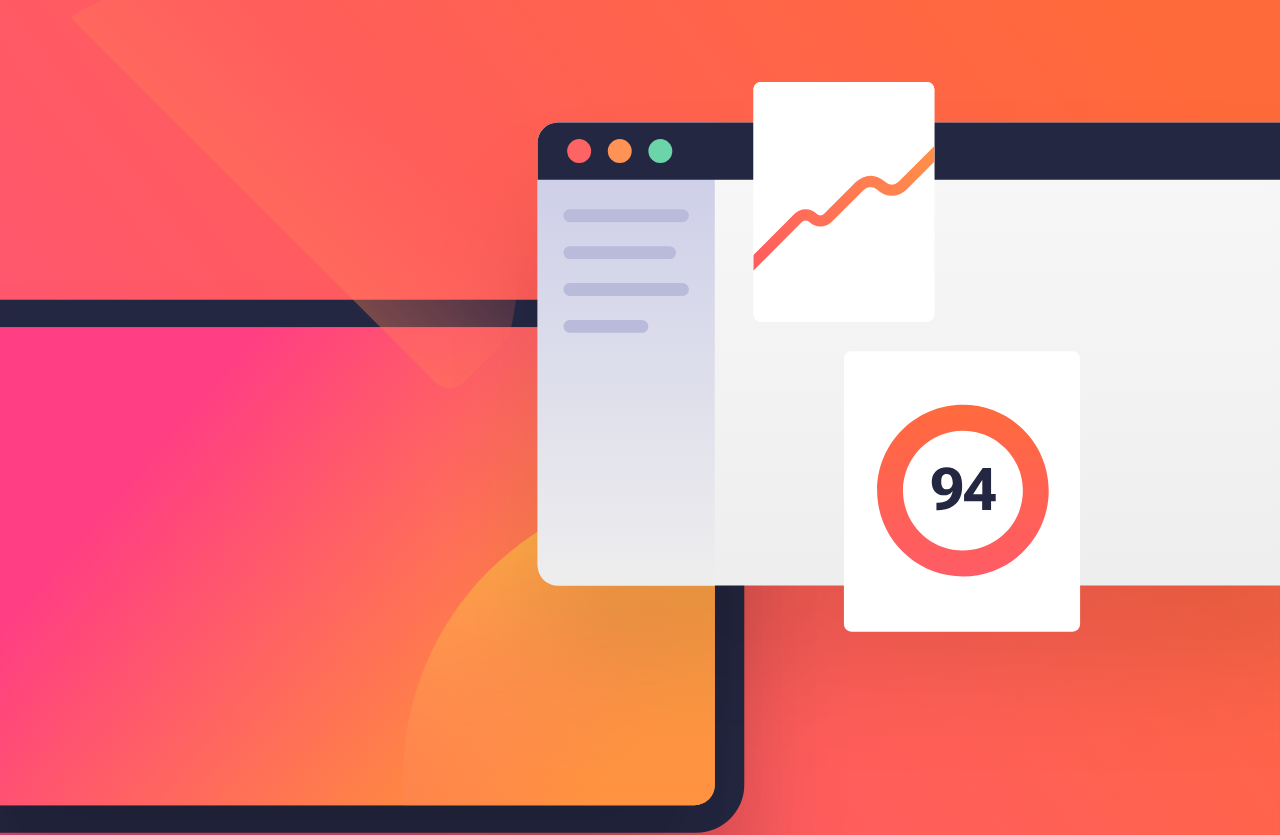
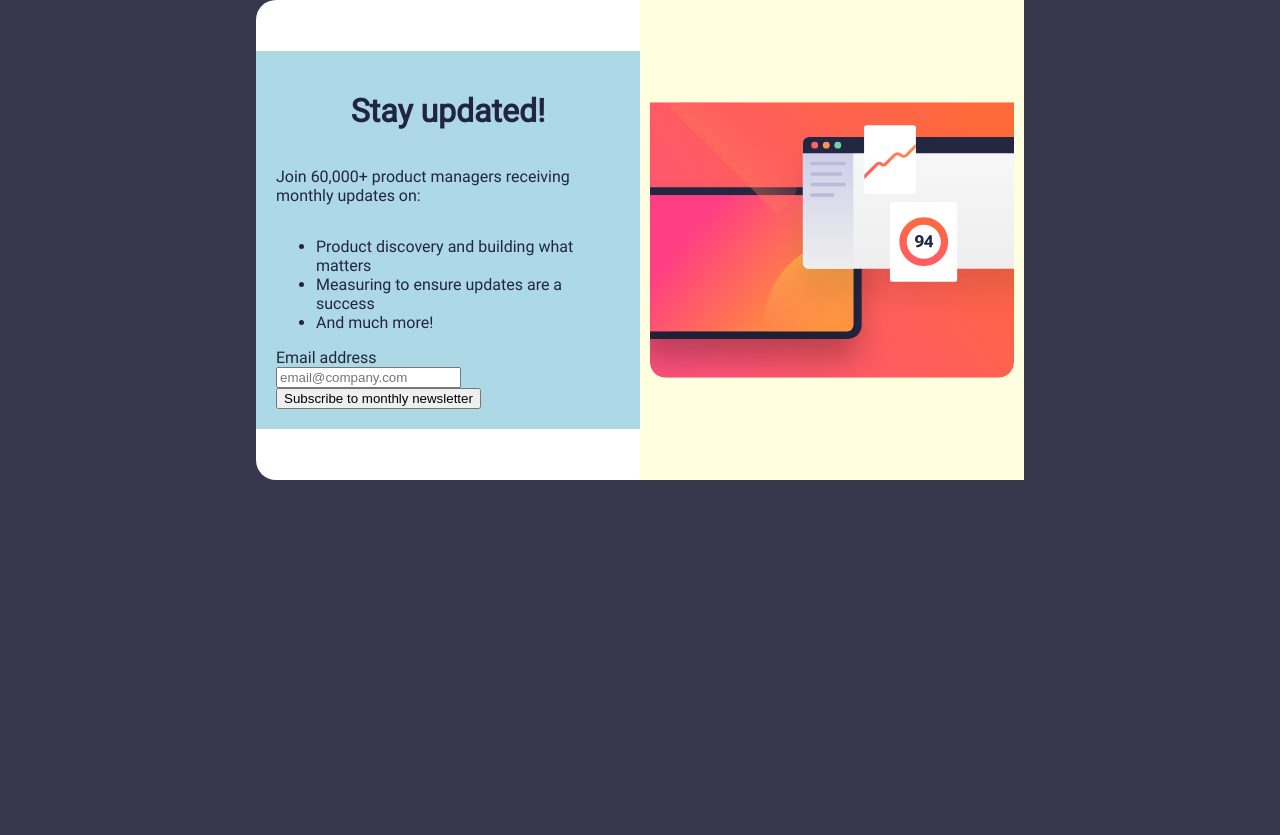
Before and after one commit to sjohnston82/email-newsletter, a plain HTML site: page index.html in a window 1280 px wide. Shown: the top 835 px of the page. After the commit the page ends 800 px from the top, so only its background shows below. Drawn offline with Linux system fonts and the light colour scheme; files whose address does not match are found by name.

Commit message:
initial styling for desktop

```diff
--- a/index.html
+++ b/index.html
@@ -12,8 +12,7 @@
         <svg
           xmlns="http://www.w3.org/2000/svg"
           xmlns:xlink="http://www.w3.org/1999/xlink"
-          width="100vw"
-          height="100%"
+
           viewBox="0 0 375 284"
         >
           <defs>
--- a/script.js
+++ b/script.js
@@ -17,7 +17,7 @@ emailForm.addEventListener("submit", (e) => {
   } else if (errorText.classList.contains("error-text") || isValid) {
     errorText.classList.remove("error-text");
     errorText.classList.add("error-text-disabled");
-    // emailInput.classList.remove("error-input");
+
 
     localStorage.setItem("email", userEmail);
     window.location.href = "success.html";
--- a/styles.css
+++ b/styles.css
@@ -16,7 +16,57 @@ body {
   margin: 0;
 }
 
-@media only screen and (max-width: 480px) {
+ .error-text-disabled {
+    display: none;
+  }
+
+@media only screen and (min-width: 768px) {
+  body {
+    display: flex;
+    justify-content: center;
+    align-items: center;
+    flex-direction: row-reverse;
+  }
+
+  .container {
+    background-color: white;
+    display: flex;
+    flex-direction: row-reverse;
+    justify-content: space-between;
+    width: 60vw;
+    height: 60vh;
+    align-items: center;
+    border-radius: 20px;
+  }
+
+  .top-img {
+    height: 100%;
+    display: flex;
+    width: 50%;
+    background-color: lightyellow;
+  }
+
+  .top-img svg {
+    border-radius: 10px;
+    padding: 10px;
+  }
+
+  .main {
+    display: flex;
+    flex: 1;
+    flex-direction: column;
+    font-family: "Roboto";
+    color: #212542;
+    padding: 20px;
+    background-color: lightblue;
+  }
+
+  .heading {
+    text-align: center;
+  }
+}
+
+@media only screen and (max-width: 380px) {
   body {
     background-color: white;
   }
@@ -79,10 +129,15 @@ body {
     border: 1px solid #a1a1aa;
     font-family: "Roboto";
     font-size: 1.1rem;
+    cursor: pointer;
   }
 
   input::placeholder {
     font-size: 1.1rem;
+  }
+
+  input:focus {
+    border: 1px solid black;
   }
 
   .submit-btn {
@@ -95,6 +150,10 @@ body {
     font-size: 0.95rem;
     margin-top: 20px;
     margin-bottom: 36px;
+    cursor: pointer;
+  }
+  .submit-btn:hover {
+    background-image: linear-gradient(to right, #ff537b 0%, #ff693c 100%);
   }
 
   .success-main {
@@ -102,6 +161,7 @@ body {
     padding-top: 10rem;
     font-family: "Roboto";
     color: #212542;
+    height: 100vh;
   }
 
   .success-header {
@@ -130,6 +190,9 @@ body {
     font-family: "RobotoBold";
     font-size: 1rem;
   }
+  .dismiss-btn:hover {
+    background-image: linear-gradient(to right, #ff537b 0%, #ff693c 100%);
+  }
 
   .label-error-container {
     display: flex;
@@ -142,7 +205,7 @@ body {
   }
 
   .error-text {
-    color: #f3a49b;
+    color: hsl(4, 100%, 67%);
     font-family: "Roboto";
     font-weight: bold;
     font-size: 0.8rem;
@@ -150,7 +213,7 @@ body {
 
   .error-input {
     background-color: #ffe8e6;
-    color: #f3a49b;
-    border: 1px solid #f3a49b;
+    color: hsl(4, 100%, 67%);
+    border: 1px solid hsl(4, 100%, 67%);
   }
 }
```
